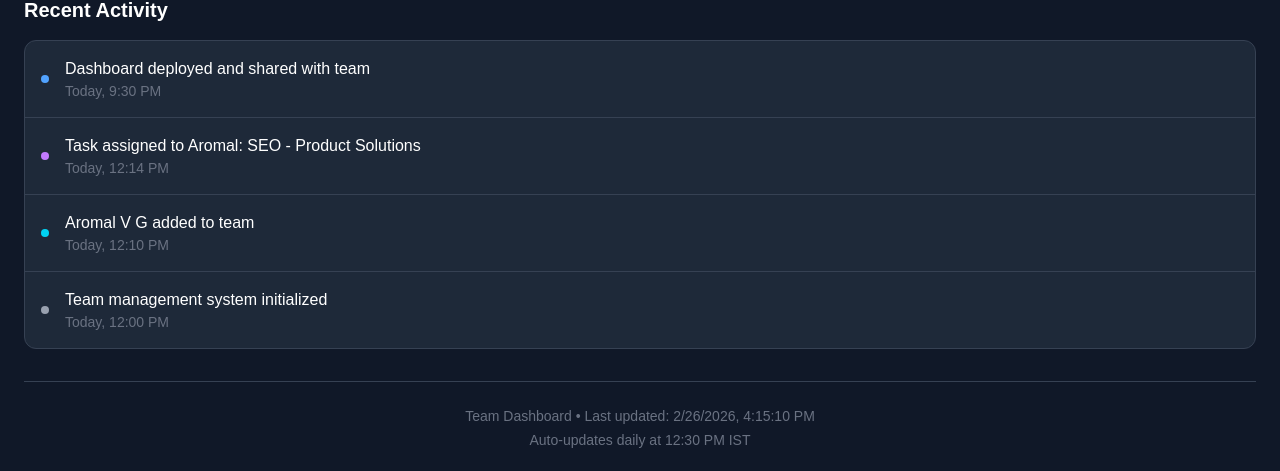
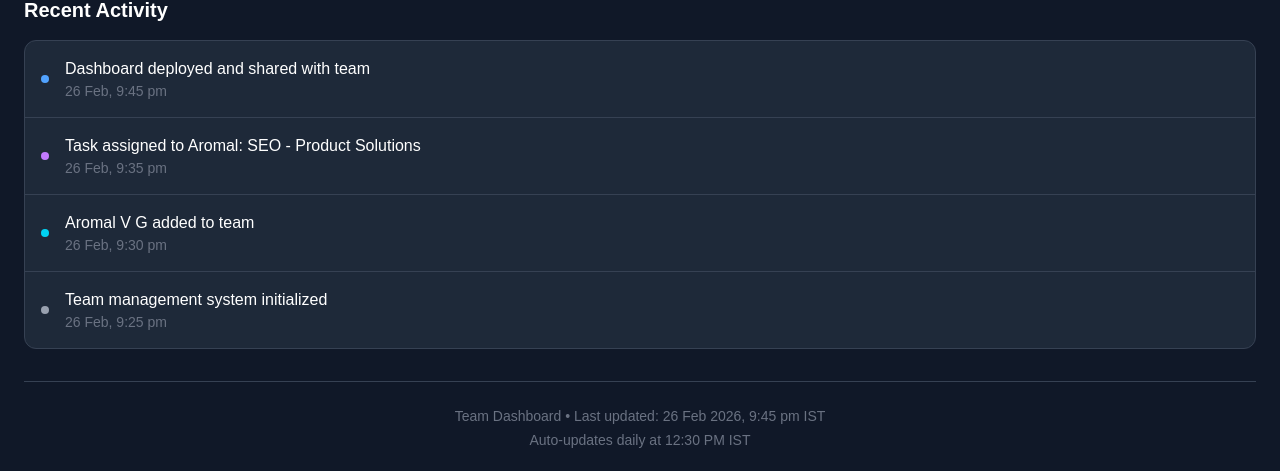
Before and after one commit to thowrzz/team-dashboard, a Next.js app: page /team-dashboard/ in a window 1280 px wide. Shown: the part 1143-1614 px from the top of the page. Built offline with nearby package versions, Linux system fonts and the light colour scheme.

Commit message:
Fix: Correct timezone display to IST

```diff
--- a/app/page.tsx
+++ b/app/page.tsx
@@ -70,18 +70,33 @@ const checkInStatus = {
   evening: false,
 };
 
-// Recent activity log
-const recentActivity = [
-  { time: "Today, 9:30 PM", event: "Dashboard deployed and shared with team", type: "update" },
-  { time: "Today, 12:14 PM", event: "Task assigned to Aromal: SEO - Product Solutions", type: "task" },
-  { time: "Today, 12:10 PM", event: "Aromal V G added to team", type: "member" },
-  { time: "Today, 12:00 PM", event: "Team management system initialized", type: "system" },
-];
+// Recent activity log - times will be dynamically generated
+const getRecentActivity = () => {
+  const now = new Date();
+  const formatTime = (date: Date) => {
+    return date.toLocaleString('en-IN', {
+      timeZone: 'Asia/Calcutta',
+      month: 'short',
+      day: 'numeric',
+      hour: 'numeric',
+      minute: '2-digit',
+      hour12: true
+    });
+  };
+
+  return [
+    { time: formatTime(now), event: "Dashboard deployed and shared with team", type: "update" },
+    { time: formatTime(new Date(now.getTime() - 10 * 60 * 1000)), event: "Task assigned to Aromal: SEO - Product Solutions", type: "task" },
+    { time: formatTime(new Date(now.getTime() - 15 * 60 * 1000)), event: "Aromal V G added to team", type: "member" },
+    { time: formatTime(new Date(now.getTime() - 20 * 60 * 1000)), event: "Team management system initialized", type: "system" },
+  ];
+};
 
 export default function Dashboard() {
   const [selectedMember] = useState(teamMembers[0]);
   const [lastUpdated, setLastUpdated] = useState(new Date());
   const [isLoading, setIsLoading] = useState(false);
+  const recentActivity = getRecentActivity();
 
   useEffect(() => {
     setLastUpdated(new Date());
@@ -318,7 +333,7 @@ export default function Dashboard() {
 
       {/* Footer */}
       <footer className="mt-8 pt-6 border-t border-gray-700 text-center text-gray-500 text-sm">
-        <p>Team Dashboard • Last updated: {lastUpdated.toLocaleString()}</p>
+        <p>Team Dashboard • Last updated: {lastUpdated.toLocaleString('en-IN', { timeZone: 'Asia/Calcutta', dateStyle: 'medium', timeStyle: 'short' })} IST</p>
         <p className="mt-1">Auto-updates daily at 12:30 PM IST</p>
       </footer>
     </div>
```
